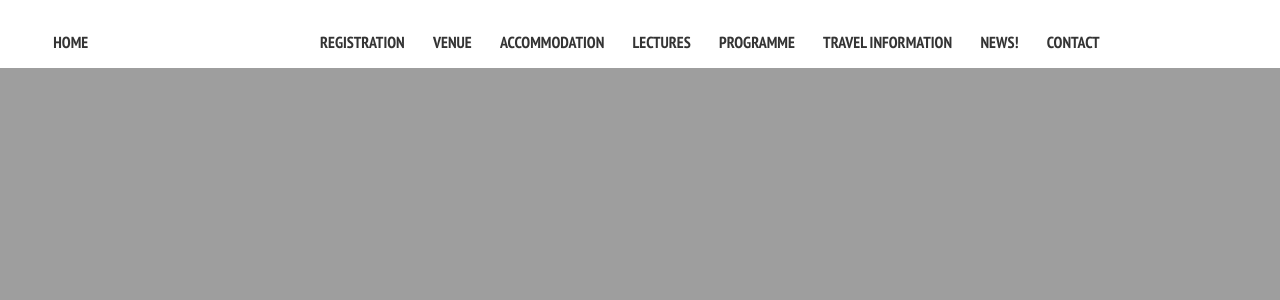
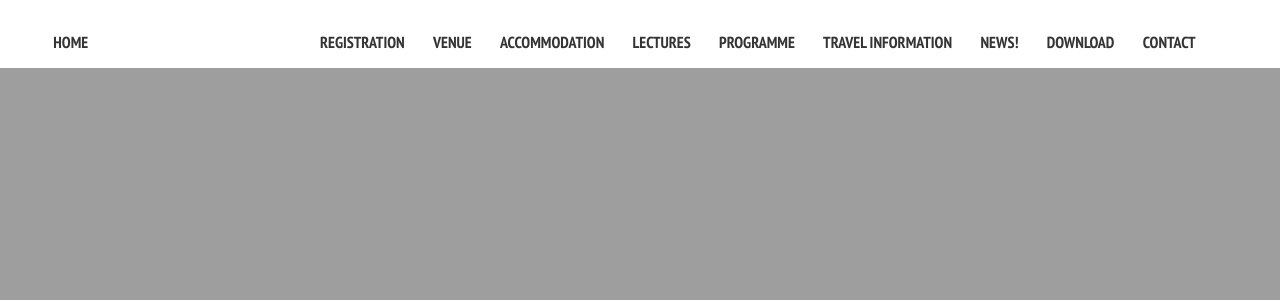
Before and after one commit to muammar/intcourse, a Jekyll site: the page built from index.md, in a window 1280 px wide and 900 px high. Shown: the top 300 px of the window. Built offline with Jekyll 4.4.1, drawn with Linux system fonts in a browser that asks for light colours; nearby versions of some CDN libraries.

Commit message:
Download section has been added in this commit. It is just a link to the interntal owncloud.

```diff
--- a/_config.yml
+++ b/_config.yml
@@ -50,6 +50,8 @@ links:
     url: /travel/
   - title: News!
     url: /news/
+  - title: download
+    url: /download/
   - title: Contact
     url: /contact/
 # - title: Theme Setup
```
